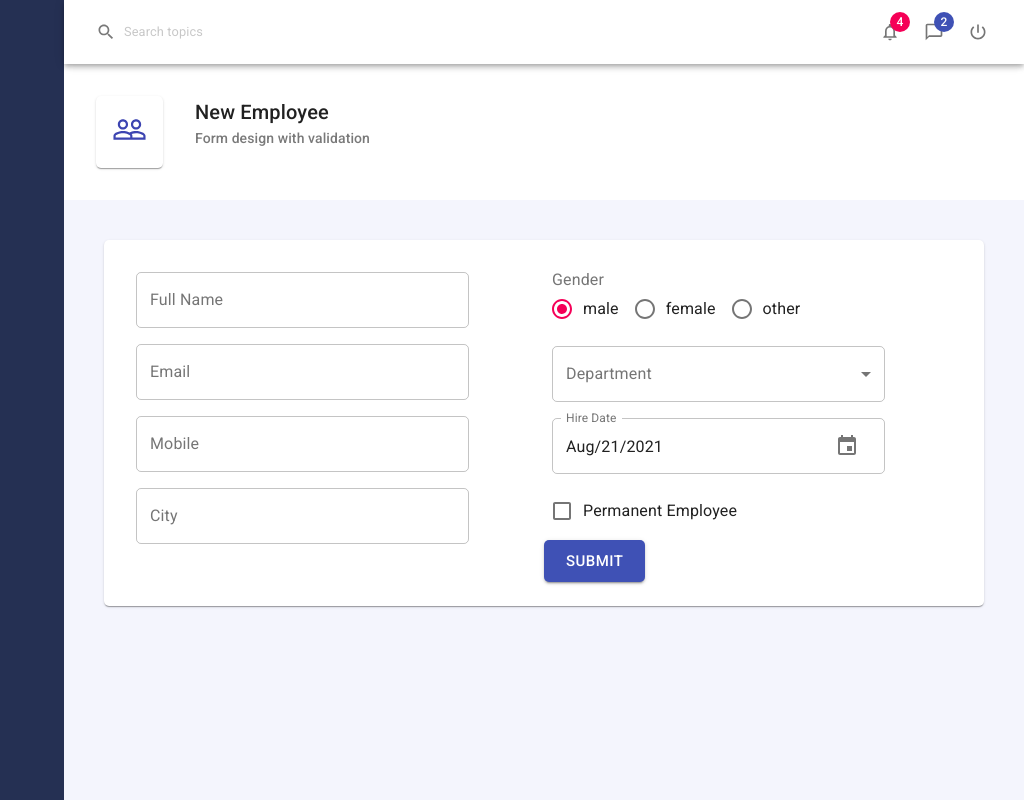
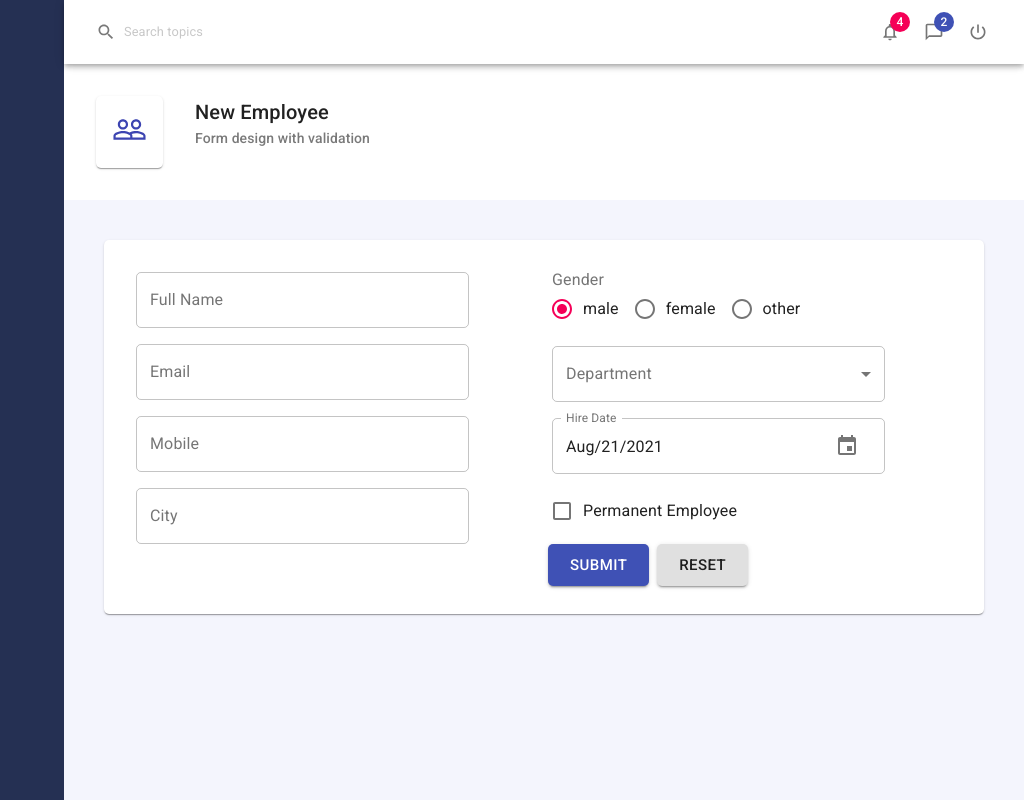
Before and after one commit to Avisa-GA/material-ui-react, a React (Create React App) app: page / in a window 1280 px wide. Shown: the whole page, without its empty margins (256-1280 px from the left). Built offline with nearby package versions, Linux system fonts and the light colour scheme.

Commit message:
feat: add Button

```diff
--- a/src/Components/controls/Button.js
+++ b/src/Components/controls/Button.js
@@ -1,10 +1,26 @@
 import React from "react";
-import { Button as MuiButton } from "@material-ui/core";
+import { Button as MuiButton, makeStyles } from "@material-ui/core";
 
+const useStyles = makeStyles((theme) => ({
+  root: {
+    margin: theme.spacing(0.5),
+  },
+  label: {
+    textTranfrom: "none",
+  },
+}));
 export default function Button(props) {
-  const { text, size, color, variant, onClick } = props;
+  const { text, size, color, variant, onClick, ...other } = props;
+  const classes = useStyles();
   return (
-    <MuiButton variant={variant} size={size} color={color} onClick={onClick}>
+    <MuiButton
+      variant={variant || "contained"}
+      size={size || "large"}
+      color={color || "primary"}
+      onClick={onClick}
+      classes={{ root: classes.root, label: classes.label }}
+      {...other}
+    >
       {text}
     </MuiButton>
   );
--- a/src/pages/Employees/EmployeeForm.js
+++ b/src/pages/Employees/EmployeeForm.js
@@ -86,12 +86,8 @@
             onChange={handleInputChange}
           />
           <div>
-            <Controls.Button
-              variant="contained"
-              color="primary"
-              size="large"
-              text="Submit"
-            />
+            <Controls.Button type="submit" text="Submit" />
+            <Controls.Button text="Reset" color="default" />
           </div>
         </Grid>
       </Grid>
```
